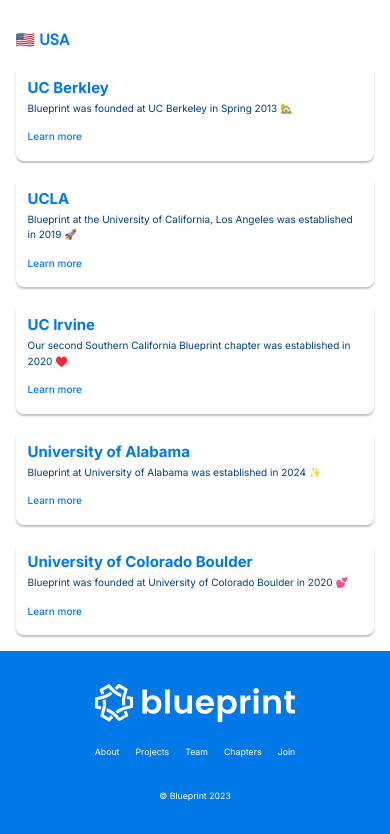
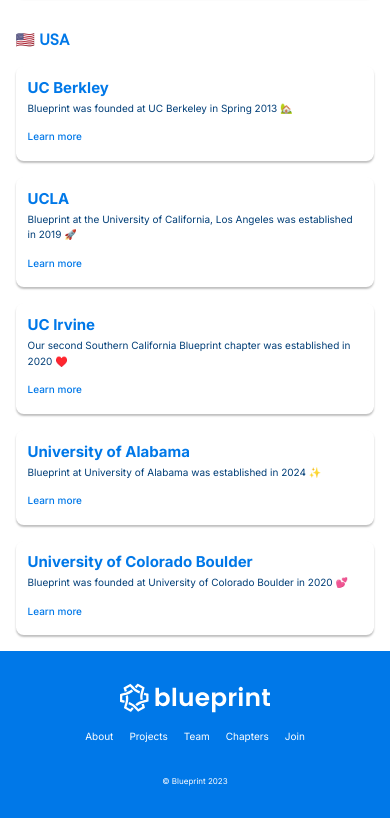
Before and after one commit to uoftblueprint/website-v2, a Next.js app: page /chapters in a window 390 px wide. Shown: the part 1314-2148 px from the top of the page. Built offline with nearby package versions, Linux system fonts and the light colour scheme.

Commit message:
Adjustments for better proportioned font in the footer (#58)

```diff
--- a/src/components/Footer/Footer.css
+++ b/src/components/Footer/Footer.css
@@ -25,7 +25,7 @@
   text-align: center;
   color: #fff;
   font-style: normal;
-  font-size: 1.5vw;
+  font-size: calc(8px + 0.2vw);
   font-weight: 400;
   padding: 0;
   margin: 0;
@@ -33,15 +33,20 @@
 }
 
 .footer-link {
-  font-size: 1.5vw;
+  font-size: calc(10px + 0.2vw);
 }
 
 @media (max-width: 768px) {
   .footer-link {
-    font-size: 2.25vw;
+    font-size: 10px;
   }
 
   .copyright-text {
-    font-size: 2.25vw;
+    font-size: 8px;
+  }
+
+  .logo {
+    width: 150px;
+    height: 30px;
   }
 }
```
